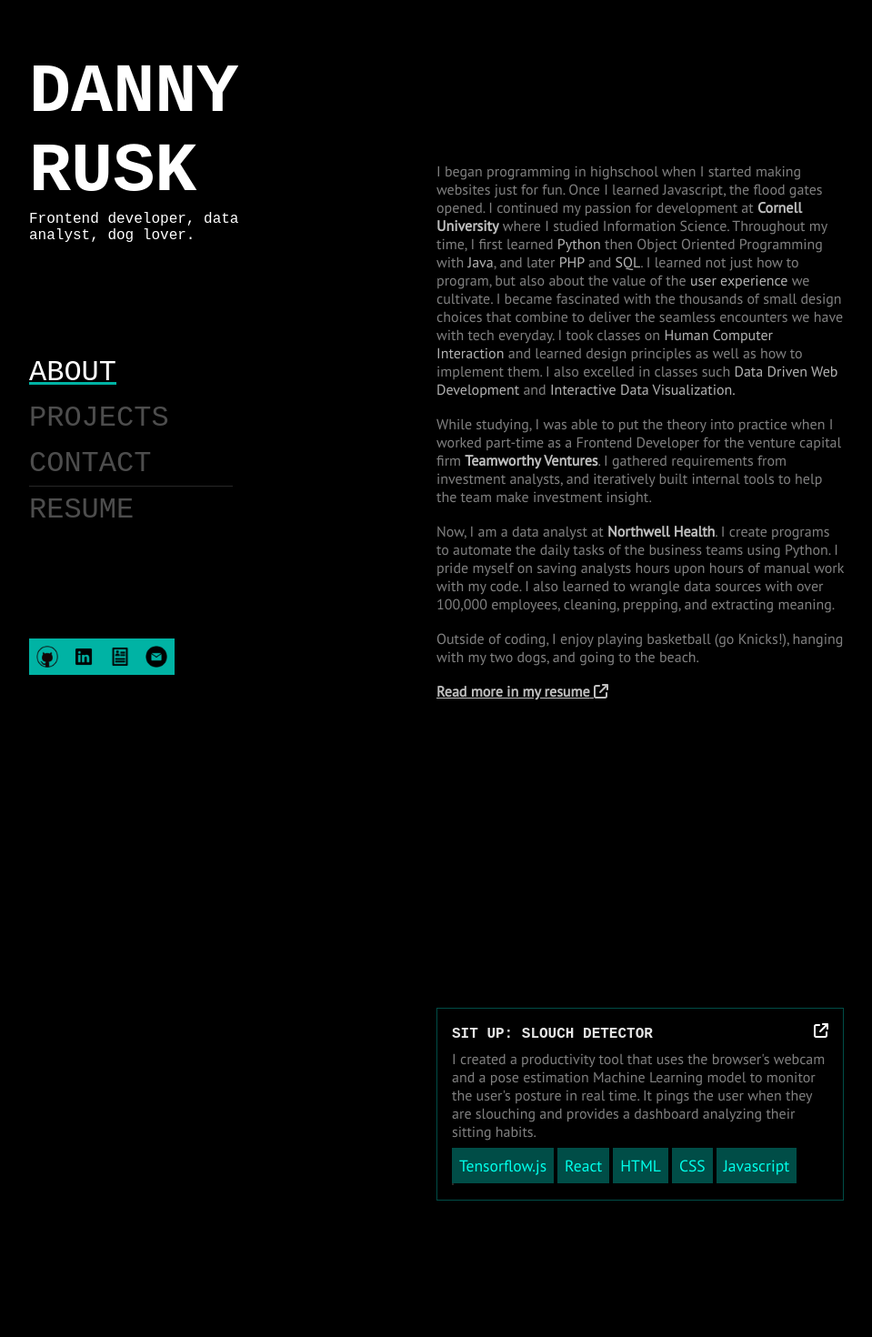
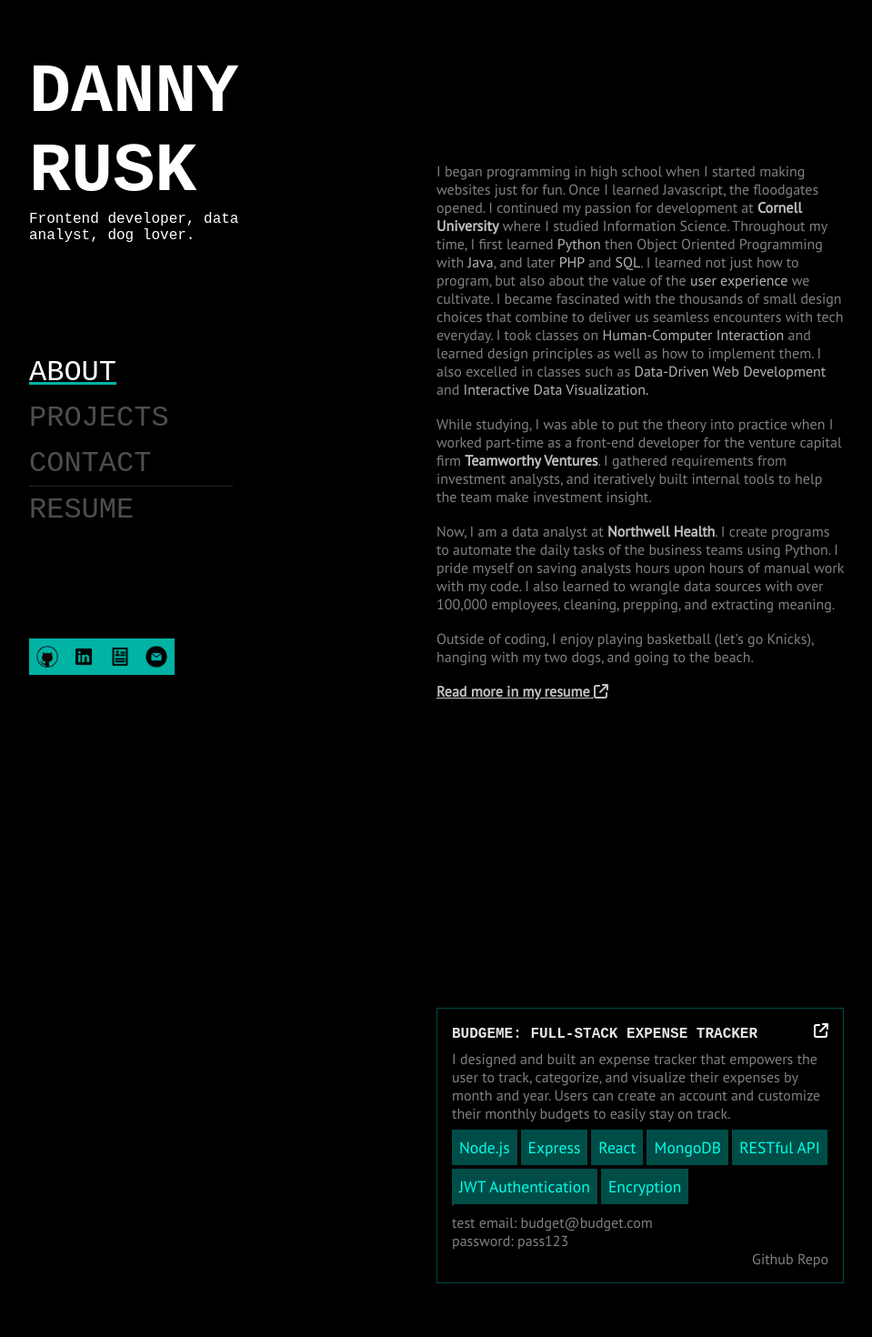
Before and after one commit to DGR40/vite-portfolio, a React (Vite) app: page / in a window 1280 px wide. Shown: the top 1470 px of the page at 91% size, without its empty margins (160-1119 px from the left). Built offline with nearby package versions, Linux system fonts and the light colour scheme.

Commit message:
added budget app to projects

```diff
--- a/src/components/main.jsx
+++ b/src/components/main.jsx
@@ -1,5 +1,6 @@
 import { forwardRef } from "react";
 import Project from "./project";
+import BudgetApp from "../assets/budgetapp.jpg";
 import SlouchApp from "../assets/slouch-app.jpeg";
 import IvyApp from "../assets/ivy-app.jpeg";
 import TextApp from "../assets/TextAppTall.jpg";
@@ -21,9 +22,9 @@
       <div className="section-marker">about</div>
       <div className="main-section" ref={aboutSectionRef} id={0}>
         <p className="paragraph">
-          I began programming in highschool when I started making websites just
-          for fun. Once I learned Javascript, the flood gates opened. I
-          continued my passion for development at{" "}
+          I began programming in high school when I started making websites just
+          for fun. Once I learned Javascript, the floodgates opened. I continued
+          my passion for development at{" "}
           <a
             href="https://infosci.cornell.edu/"
             className="text-highlight"
@@ -42,15 +43,15 @@
           how to program, but also about the value of the{" "}
           <span className="text-highlight-subtle"> user experience</span> we
           cultivate. I became fascinated with the thousands of small design
-          choices that combine to deliver the seamless encounters we have with
-          tech everyday. I took classes on{" "}
+          choices that combine to deliver us seamless encounters with tech
+          everyday. I took classes on{" "}
           <span className="text-highlight-subtle">
-            Human Computer Interaction
+            Human-Computer Interaction
           </span>{" "}
           and learned design principles as well as how to implement them. I also
-          excelled in classes such{" "}
+          excelled in classes such as{" "}
           <span className="text-highlight-subtle">
-            Data Driven Web Development
+            Data-Driven Web Development
           </span>{" "}
           and{" "}
           <span className="text-highlight-subtle">
@@ -60,7 +61,7 @@
         <br />
         <p className="paragraph">
           While studying, I was able to put the theory into practice when I
-          worked part-time as a Frontend Developer for the venture capital firm{" "}
+          worked part-time as a front-end developer for the venture capital firm{" "}
           <a
             className="text-highlight text-link"
             href="https://teamworthy.com"
@@ -88,8 +89,8 @@
         </p>
         <br />
         <p className="paragraph">
-          Outside of coding, I enjoy playing basketball (go Knicks!), hanging
-          with my two dogs, and going to the beach.
+          Outside of coding, I enjoy playing basketball (let's go Knicks),
+          hanging with my two dogs, and going to the beach.
         </p>
         <br />
         <p className="paragraph text-link">
@@ -113,6 +114,28 @@
       </div>
 
       <Project
+        title={"BUDGEME: FULL-STACK EXPENSE TRACKER"}
+        projectId={"budgeme"}
+        description={
+          "I designed and built an expense tracker that empowers the user to track, categorize, and visualize their expenses by month and year. Users can create an account and customize their monthly budgets to easily stay on track."
+        }
+        tagList={[
+          "Node.js",
+          "Express",
+          "React",
+          "MongoDB",
+          "RESTful API",
+          "JWT Authentication",
+          "Encryption",
+        ]}
+        image={BudgetApp}
+        url={"https://budgetapp.dannyrusk.com"}
+        imageAltText="Screenshot of Budget Web App made with MERN Stack"
+        subtext={"test email: budget@budget.com \n password: pass123"}
+        gitLink={"https://github.com/DGR40/budget-app-backend"}
+      />
+
+      <Project
         title={"SIT UP: SLOUCH DETECTOR"}
         projectId={"situp"}
         description={
@@ -122,6 +145,7 @@
         image={SlouchApp}
         url={"https://dgr40.github.io/slouch-app/"}
         imageAltText="Screenshot of Slouch Detecting Web App made with Tensorflow.js and React"
+        gitLink={"https://github.com/DGR40/slouch-app"}
       />
 
       <Project
@@ -134,6 +158,7 @@
         image={IvyApp}
         url={"https://are-ivies-worth-it.netlify.app/"}
         imageAltText="Screenshot of interactive New York Times style article on whether or not Ivy League Education is worth it."
+        gitLink={"https://github.com/DGR40/INFO-4310-Final"}
       />
 
       <Project
--- a/src/components/project.jsx
+++ b/src/components/project.jsx
@@ -10,13 +10,25 @@
   image,
   url,
   imageAltText,
+  subtext,
+  gitLink,
 }) {
   function goToURL(url) {
     window.open(url, "_blank");
   }
 
+  function handleClick(e) {
+    // Check if the clicked element is the link
+    if (e.target.tagName.toLowerCase() !== "a") {
+      // If not, navigate to the desired location
+      goToURL(url);
+    } else {
+      goToURL(gitLink);
+    }
+  }
+
   return (
-    <div className="project" id={projectId} onClick={() => goToURL(url)}>
+    <div className="project" id={projectId} onClick={handleClick}>
       <div className="project-info">
         <div className="project-header-container">
           <h2 className="project-header">{title}</h2>
@@ -39,6 +51,18 @@
           alt={imageAltText}
         />
       </div>
+
+      {subtext && (
+        <>
+          <p className="paragraph subtext">test email: budget@budget.com</p>
+          <p className="paragraph">password: pass123</p>
+        </>
+      )}
+      {gitLink && (
+        <div>
+          <a className="paragraph float-right">Github Repo </a>
+        </div>
+      )}
     </div>
   );
 }
--- a/src/index.css
+++ b/src/index.css
@@ -316,6 +316,18 @@
   display: none;
 }
 
+.float-right {
+  float: right;
+  z-index: 999;
+}
+.float-right:hover {
+  filter: brightness(1.2);
+}
+
+.subtext {
+  margin-top: 8px;
+}
+
 /* VERTICAL MODE */
 @media screen and (max-width: 900px) {
   #menu-items {
```
Also changed, not shown: src/assets/budgetapp.jpg (added), 1 other file (tests, documents, lock files or other folders).
